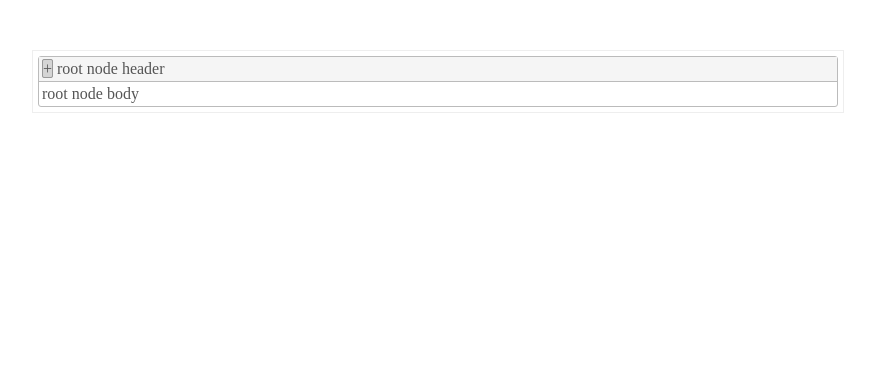
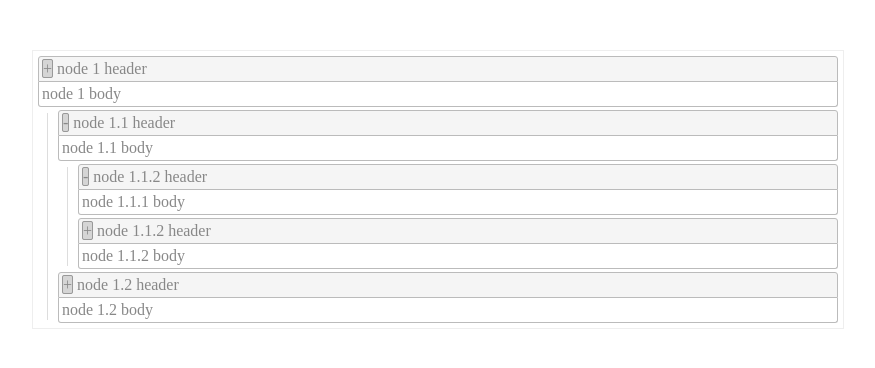
Before and after one commit to davewood/treejo, a plain HTML site: page index.html in a window 1280 px wide. Shown: the whole page, without its empty margins (202-1077 px from the left). Drawn offline with Linux system fonts and the light colour scheme.

Commit message:
more layout for nodes and node-closer

```diff
--- a/css/main.css
+++ b/css/main.css
@@ -4,25 +4,33 @@
     margin: 0 auto;
     margin-top: 50px;
     padding: 5px;
-    color: #555;
+    color: #888;
 }
 
-.node {
-    border: 1px solid #bbb;
-    border-radius: 3px;
+.node .node { /* doesn't apply to root node */
+    margin-top: 3px;
 }
 
 .node-header {
-    border-bottom: 1px solid #bbb;
+    border: 1px solid #bbb;
+    border-top-left-radius: 3px;
+    border-top-right-radius: 3px;
     background-color: #f5f5f5;
     padding: 3px;
 }
 
 .node-body {
+    border-left: 1px solid #bbb;
+    border-right: 1px solid #bbb;
+    border-bottom: 1px solid #bbb;
+    border-bottom-left-radius: 3px;
+    border-bottom-right-radius: 3px;
     padding: 3px;
 }
 
 .node-content {
+    position: relative;
+    padding-left: 20px;
 }
 
 .node-toggle {
@@ -38,4 +46,20 @@
 }
 
 .node-closer {
+    cursor: pointer;
+    position: absolute;
+    width: 20px;
+    top: 0;
+    left: 0;
+    bottom: 0;
 }
+.node-closer > div {
+    border-left: 1px solid #ddd;
+    position:absolute;
+    top: 3px;
+    left: 9px;
+    bottom: 3px;
+}
+.node-closer:hover > div {
+    border-color: #999;
+}
--- a/index.html
+++ b/index.html
@@ -7,13 +7,63 @@
   </head>
   <body>
     <div id="content">
+
         <div class="node">
             <div class="node-header">
                 <span class="node-toggle node-closed"></span>
-                root node header
+                node 1 header
             </div>
-            <div class="node-body">root node body</div>
+            <div class="node-body">node 1 body</div>
+            <div class="node-content">
+
+                <div class="node-closer">
+                    <div></div>
+                </div>
+
+                <div class="node">
+                    <div class="node-header">
+                        <span class="node-toggle node-open"></span>
+                        node 1.1 header
+                    </div>
+                    <div class="node-body"> node 1.1 body</div>
+
+                    <div class="node-content">
+
+                        <div class="node-closer">
+                            <div></div>
+                        </div>
+
+                        <div class="node">
+                            <div class="node-header">
+                                <span class="node-toggle node-open"></span>
+                                node 1.1.2  header
+                            </div>
+                            <div class="node-body">node 1.1.1 body</div>
+                        </div>
+
+                        <div class="node">
+                            <div class="node-header">
+                                <span class="node-toggle node-closed"></span>
+                                node 1.1.2 header
+                            </div>
+                            <div class="node-body">node 1.1.2 body</div>
+                        </div>
+
+                    </div>
+
+                </div>
+
+                <div class="node">
+                    <div class="node-header">
+                        <span class="node-toggle node-closed"></span>
+                        node 1.2 header
+                    </div>
+                    <div class="node-body">node 1.2 body</div>
+                </div>
+
+            </div>
         </div>
+
     </div>
     <script src="js/jquery.min.js"></script>
     <script src="js/treejo.js"></script>
```
